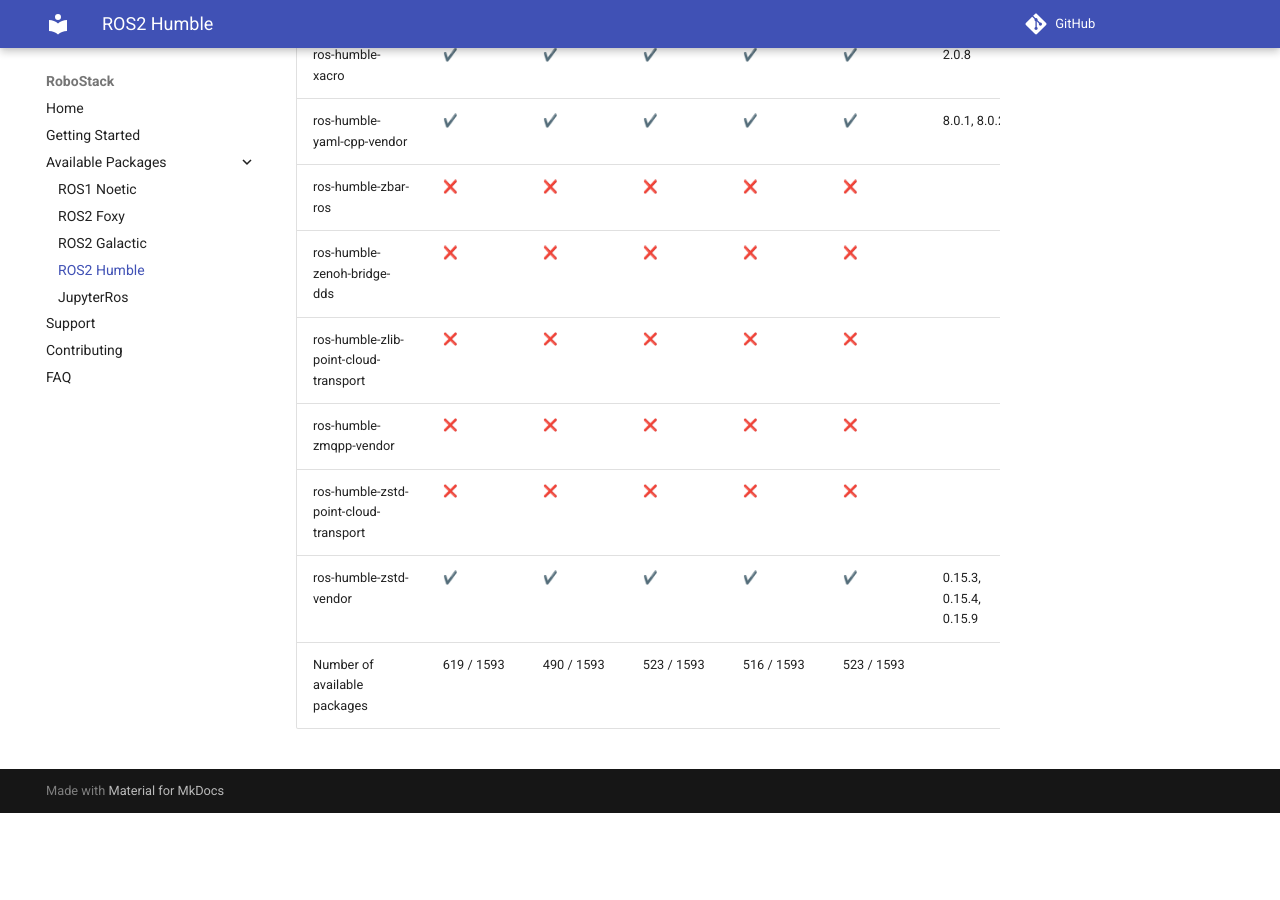
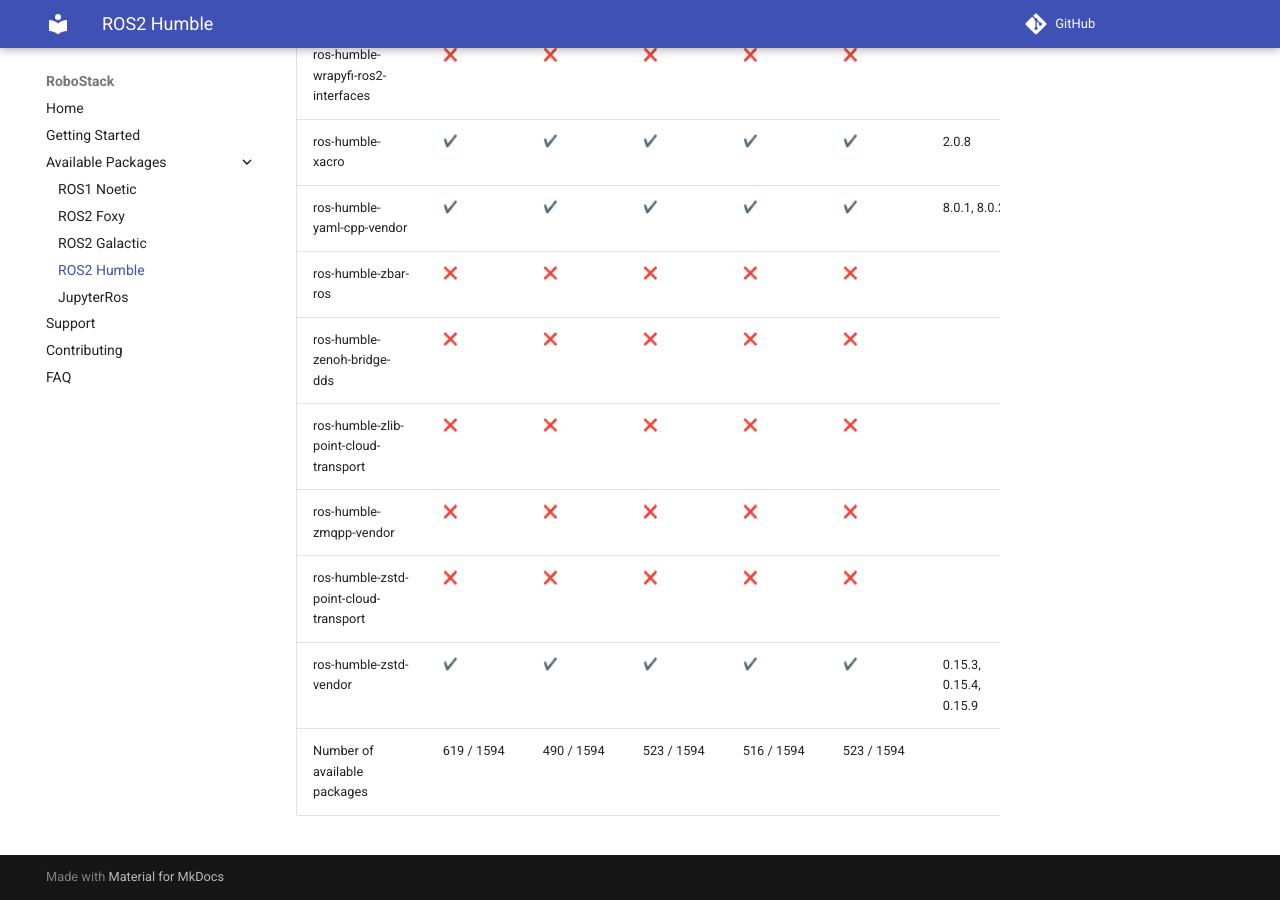
Before and after one commit to RoboStack/robostack.github.io, an MkDocs documentation site: the page built from docs/humble.md, in a window 1280 px wide and 900 px high, scrolled down 123841 px. Built offline with MkDocs 1.6.1 and Material for MkDocs 9.7.7, drawn with Linux system fonts in a browser that asks for light colours; emoji names are drawn with the system emoji font; comment, search, counter and statistics services are not loaded; before the commit the page ends 124654 px from its top, so only the background shows below that; some of the changed text lies outside the part shown.

Commit message:
Update tables

```diff
--- a/docs/humble.md
+++ b/docs/humble.md
@@ -1593,4 +1594,4 @@
 | ros-humble-zmqpp-vendor | :x: { data-sort='0' } | :x: { data-sort='0' } | :x: { data-sort='0' } | :x: { data-sort='0' } | :x: { data-sort='0' } |   |
 | ros-humble-zstd-point-cloud-transport | :x: { data-sort='0' } | :x: { data-sort='0' } | :x: { data-sort='0' } | :x: { data-sort='0' } | :x: { data-sort='0' } |   |
 | ros-humble-zstd-vendor | :heavy_check_mark: { data-sort='1' } | :heavy_check_mark: { data-sort='1' } | :heavy_check_mark: { data-sort='1' } | :heavy_check_mark: { data-sort='1' } | :heavy_check_mark: { data-sort='1' } | 0.15.3, 0.15.4, 0.15.9  |
-| Number of available packages |  619 / 1593 | 490 / 1593 | 523 / 1593 | 516 / 1593 | 523 / 1593 |
+| Number of available packages |  619 / 1594 | 490 / 1594 | 523 / 1594 | 516 / 1594 | 523 / 1594 |
```
Also changed, not shown: other parts of docs/humble.md (+1 -0 lines).
